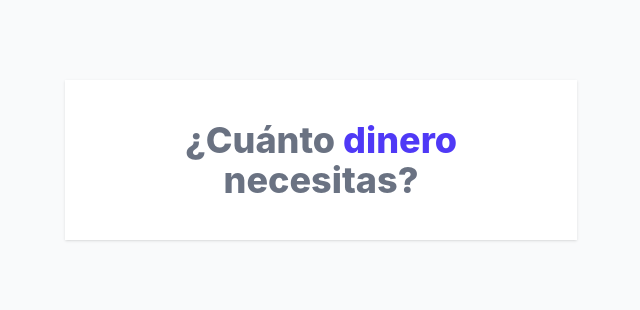
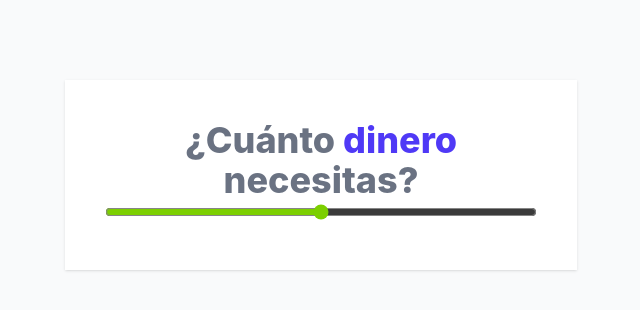
Before and after one commit to FacuLedesmaBertalot/CotizadorPrestamos, a React (Vite) app: page / in a window 1280 px wide. Shown: the top 310 px of the page, without its empty margins (319-959 px from the left). Built offline with nearby package versions, Linux system fonts and the light colour scheme.

Commit message:
Añadiendo un input para las cantidades

```diff
--- a/src/App.jsx
+++ b/src/App.jsx
@@ -6,6 +6,11 @@ function App() {
     <div className="my-20 max-w-lg mx-auto bg-white shadow p-10">
 
       <Header />
+
+      <input
+        type="range"
+        className="w-full h-6 bg-gray-200 accent-lime-500 hover:accent-lime-600"
+        />
     </div>
   )
 }
```
